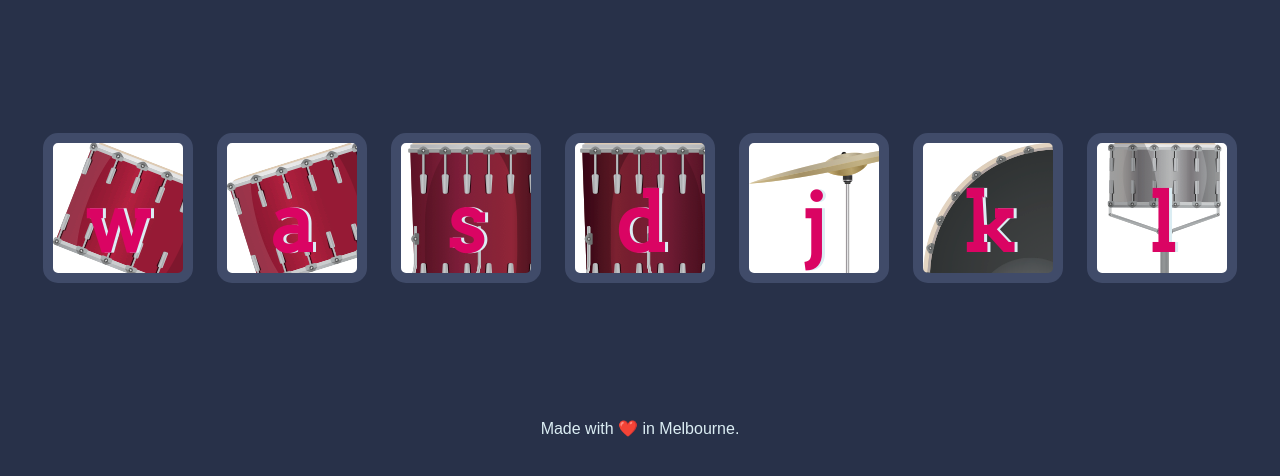
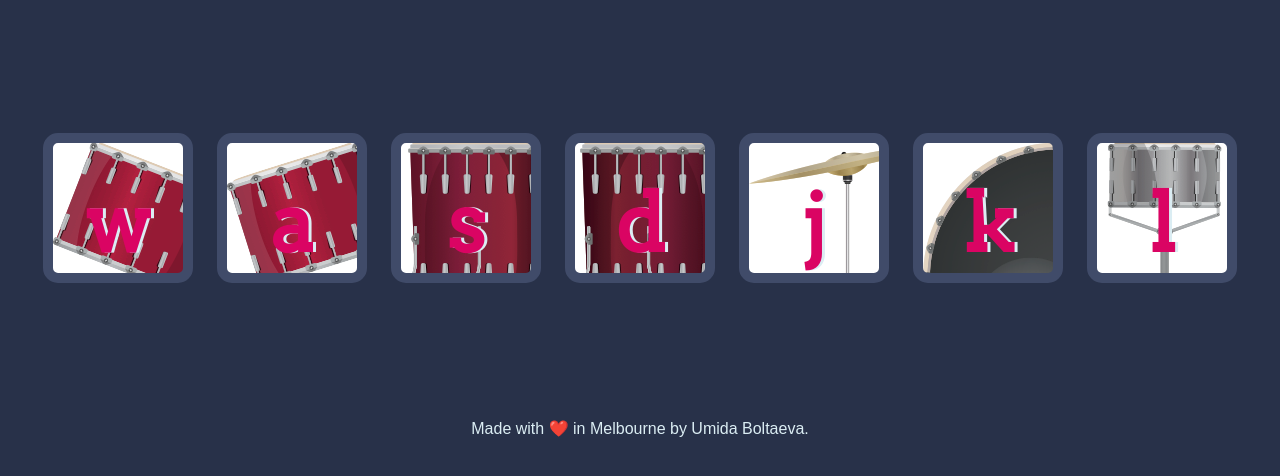
Before and after one commit to umida-boltaeva/Drum_kit_project, a plain HTML site: page index.html in a window 1280 px wide. Shown: the part 156-632 px from the top of the page. Drawn offline with Linux system fonts and the light colour scheme.

Commit message:
add author name

```diff
--- a/index.html
+++ b/index.html
@@ -23,7 +23,7 @@
 
 
   <footer>
-    Made with ❤️ in Melbourne.
+    Made with ❤️ in Melbourne by Umida Boltaeva.
   </footer>
 
 
```
